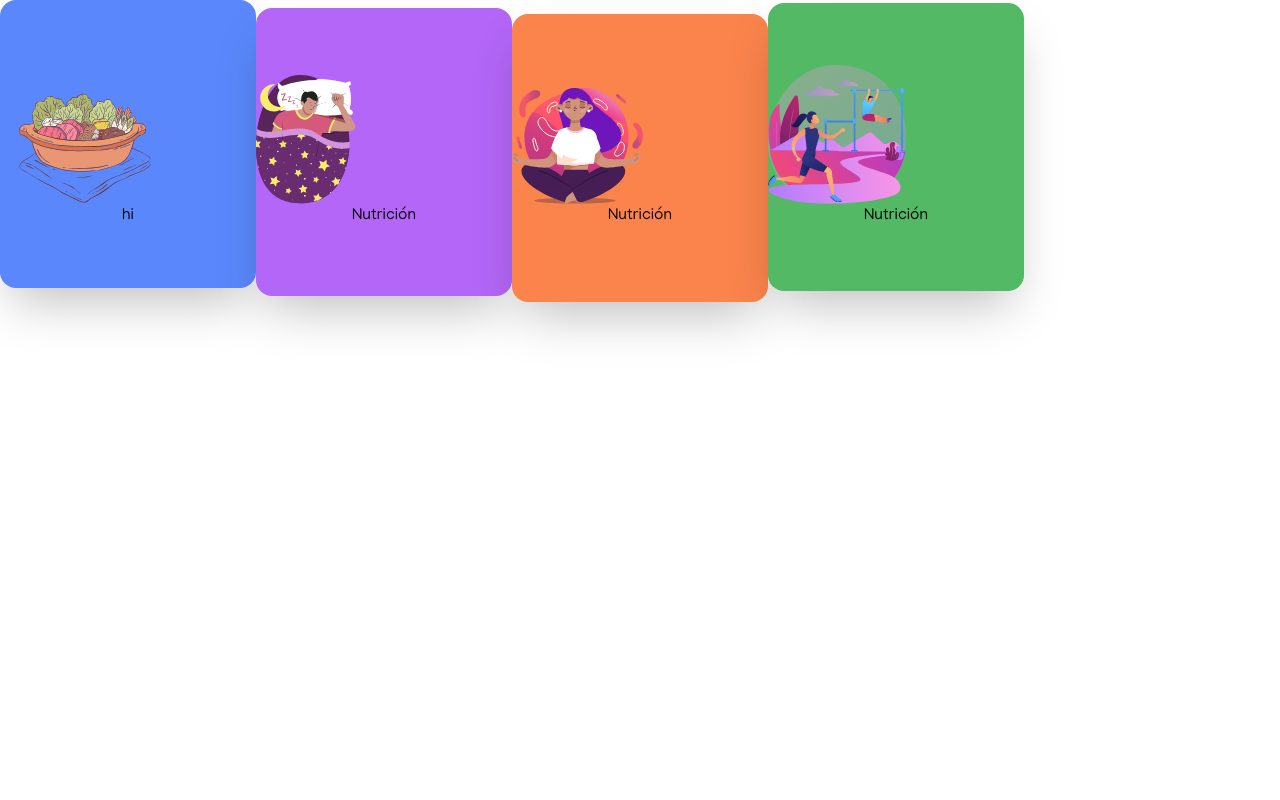
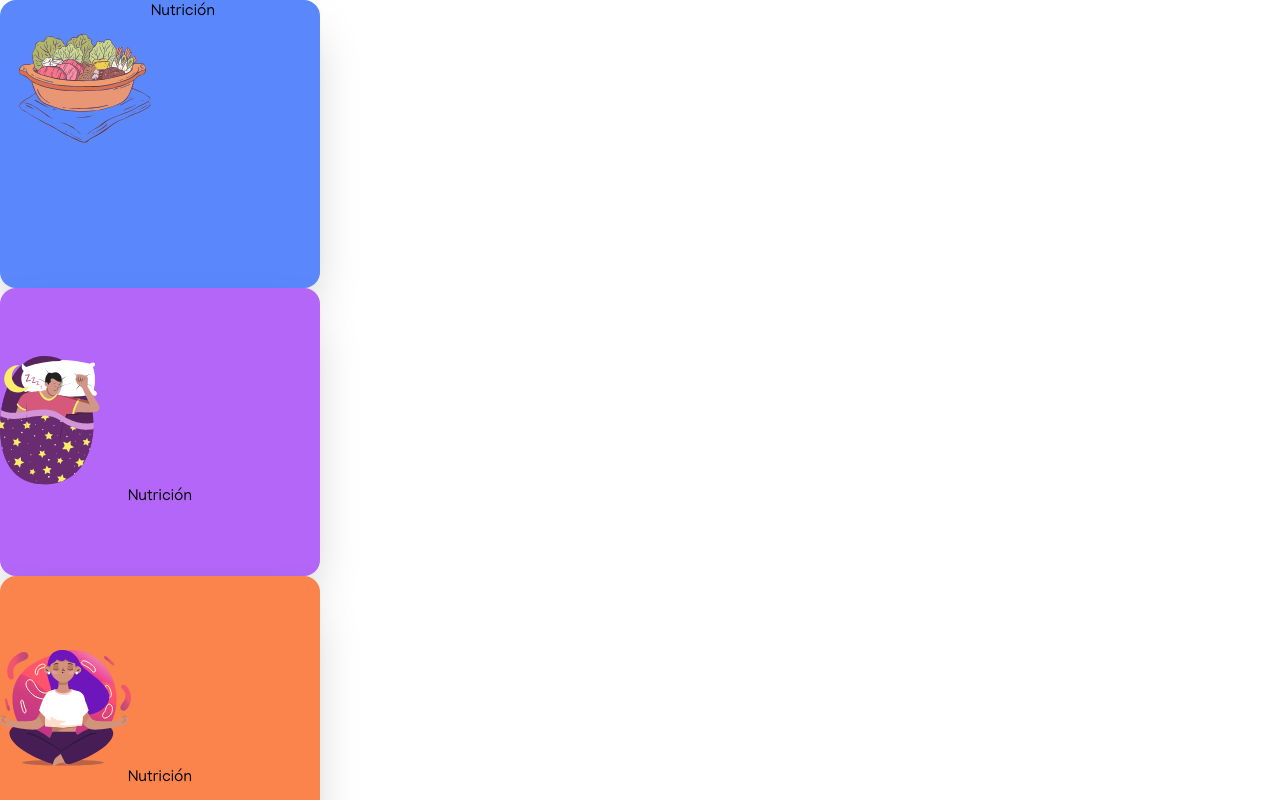
Before and after one commit to HabitPlus/HabitApp, a React (Create React App) app: page /home in a window 1280 px wide. Shown: the top 800 px of the page. Built offline with nearby package versions, Linux system fonts and the light colour scheme; a web font is replaced by a local one.

Commit message:
changes buttons

```diff
--- a/src/pages/home/Home.tsx
+++ b/src/pages/home/Home.tsx
@@ -7,17 +7,21 @@ import deporte from '../../assets/deporte.svg'
 
 const Home = () => {
   return (
-    <div className="gap-20">
-      {/* <div className="space-y-10 md:space-y-0 md:grid md:grid-cols-2">
-      <div className="md:flex md:flex-col md:justify-center"> */}
-        <div className="flex-rows-2 gap-24">
-          <Link to='/nutricion'><button className="w-64 h-72 bg-blue rounded-2xl shadow-2xl bg-black md:bg-purple-400"><img className=''src={nutrition} alt="nutrición"></img>hi</button></Link>
-          <Link to='/nutricion'><button className="w-64 h-72 bg-purple rounded-2xl shadow-2xl bg-black md:bg-purple-400"><img className=''src={sleep} alt="nutrición"></img>Nutrición</button></Link>
-          <Link to='/nutricion'><button className="w-64 h-72 bg-orange rounded-2xl shadow-2xl bg-black md:bg-purple-400"><img className=''src={saludmental} alt="nutrición"></img>Nutrición</button></Link>
-          <Link to='/nutricion'><button className="w-64 h-72 bg-green rounded-2xl shadow-2xl bg-black md:bg-purple-400"><img className=''src={deporte} alt="nutrición"></img>Nutrición</button></Link>
+    <div className="">
+      <div className="space-y-10 md:space-y-0 md:grid md:grid-cols-4">
+      <div className="md:flex md:flex-col md:justify-center">
+        <div className="">
+          <Link to='/nutricion'>
+            <button className="flex flex-col-2 w-full h-72 bg-blue rounded-2xl shadow-2xl bg-black md:bg-purple-400">
+            <img className='justify-center'src={nutrition} alt="nutrición"></img>
+            <p>Nutrición</p>
+            </button></Link>
+          <Link to='/nutricion'><button className="w-full h-72 bg-purple rounded-2xl shadow-2xl bg-black md:bg-purple-400"><img className=''src={sleep} alt="nutrición"></img>Nutrición</button></Link>
+          <Link to='/nutricion'><button className="w-full h-72 bg-orange rounded-2xl shadow-2xl bg-black md:bg-purple-400"><img className=''src={saludmental} alt="nutrición"></img>Nutrición</button></Link>
+          <Link to='/nutricion'><button className="w-full h-72 bg-green rounded-2xl shadow-2xl bg-black md:bg-purple-400"><img className=''src={deporte} alt="nutrición"></img>Nutrición</button></Link>
         </div>
-      {/* </div>
-      </div> */}
+      </div>
+      </div>
 
     </div>
     // <>
```
